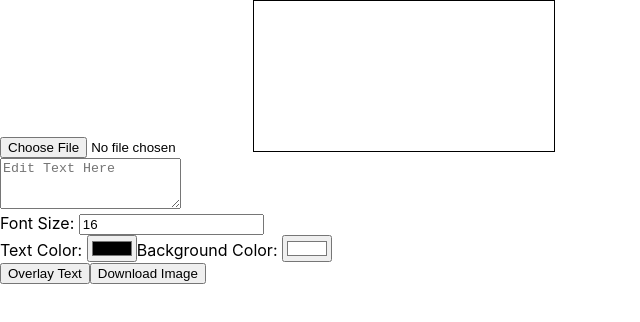
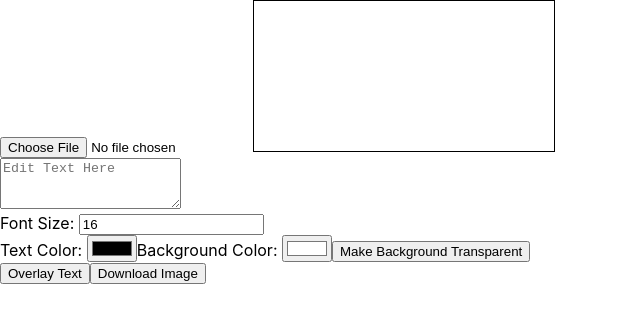
Before and after one commit to ychoi-kr/text-overlayer, a React (Create React App) app: page / in a window 1280 px wide. Shown: the top 322 px of the page, without its empty margins (0-640 px from the left). Built offline with nearby package versions, Linux system fonts and the light colour scheme.

Commit message:
Add button for transparent background option in text overlay

```diff
--- a/src/App.js
+++ b/src/App.js
@@ -87,13 +87,26 @@ function App() {
     context.fillText(line, x, y); // Draw the last line
   }
 
+  // indicate if the background is transparent
+  const [isBackgroundTransparent, setIsBackgroundTransparent] = useState(false);
+
+  // Function to handle setting the background to transparent
+  const makeBackgroundTransparent = () => {
+    setIsBackgroundTransparent(true);
+    setBackgroundColor('transparent'); // Use 'transparent' as a placeholder
+  };
+
   const handleOverlayText = () => {
     const canvas = canvasRef.current;
     const ctx = canvas.getContext('2d');
     redrawImage(); // Ensure the latest image is displayed without previous rectangles/texts
-    // 배경색 채우기
-    ctx.fillStyle = backgroundColor;
-    ctx.fillRect(rect.x, rect.y, rect.width, Math.max(20, rect.height)); // 텍스트 높이를 고려하여 배경을 채웁니다.
+
+    if (!isBackgroundTransparent) {
+      // Fill background color if not transparent
+      ctx.fillStyle = backgroundColor;
+      ctx.fillRect(rect.x, rect.y, rect.width, Math.max(20, rect.height));
+    }
+
     // 텍스트 그리기
     const lineHeight = fontSize * 1.2; // Adjust line height based on font size
     ctx.font = `${fontSize}px Arial`;
@@ -151,6 +164,7 @@ function App() {
           <input type="color" value={textColor} onChange={(e) => setTextColor(e.target.value)} />
           <label>Background Color: </label>
           <input type="color" value={backgroundColor} onChange={(e) => setBackgroundColor(e.target.value)} />
+          <button onClick={makeBackgroundTransparent}>Make Background Transparent</button>
         </div>
         <button onClick={handleOverlayText}>Overlay Text</button>
         <button onClick={handleDownloadImage}>Download Image</button>
```
